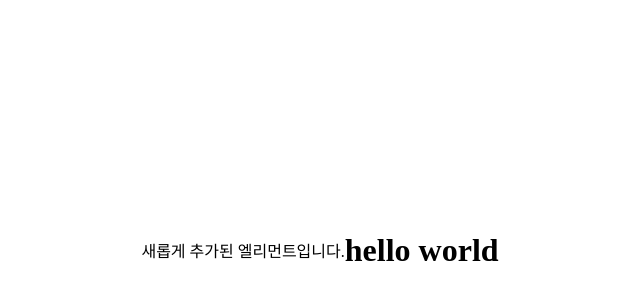
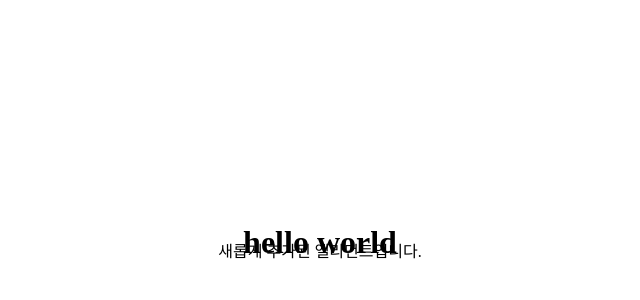
Before and after one commit to ovelute53/core-javascript, a website: page client/index.html in a window 1280 px wide. Shown: the part 158-458 px from the top of the page, without its empty margins (320-960 px from the left). Drawn offline with Linux system fonts and the light colour scheme.

Commit message:
style 추가

```diff
--- a/client/style.css
+++ b/client/style.css
@@ -5,3 +5,13 @@ body {
   justify-content: center;
   align-items: center;
 }
+
+h1 {
+  margin: 0;
+  position: absolute;
+  left: 50%;
+  top: 50%;
+  transform: translate(-50%, -50%);
+  text-align: center;
+  /* translate(-50%, -50%) */
+}
```
